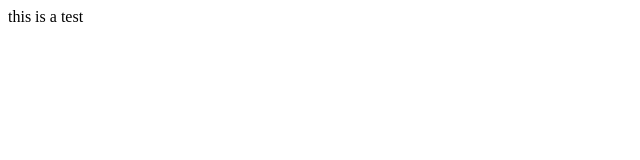
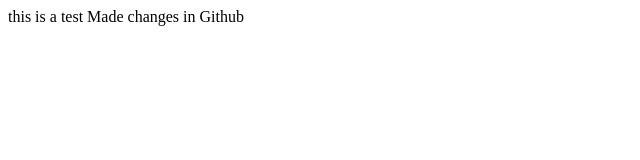
Before and after one commit to sbansraj/Autofill-Demo, a plain HTML site: page index.html in a window 1280 px wide. Shown: the whole page, without its empty margins (0-640 px from the left). Drawn offline with Linux system fonts and the light colour scheme.

Commit message:
Update index.html

```diff
--- a/index.html
+++ b/index.html
@@ -2,6 +2,7 @@
 <body>
 
 this is a test
+Made changes in Github
 
 </body>
 
```
